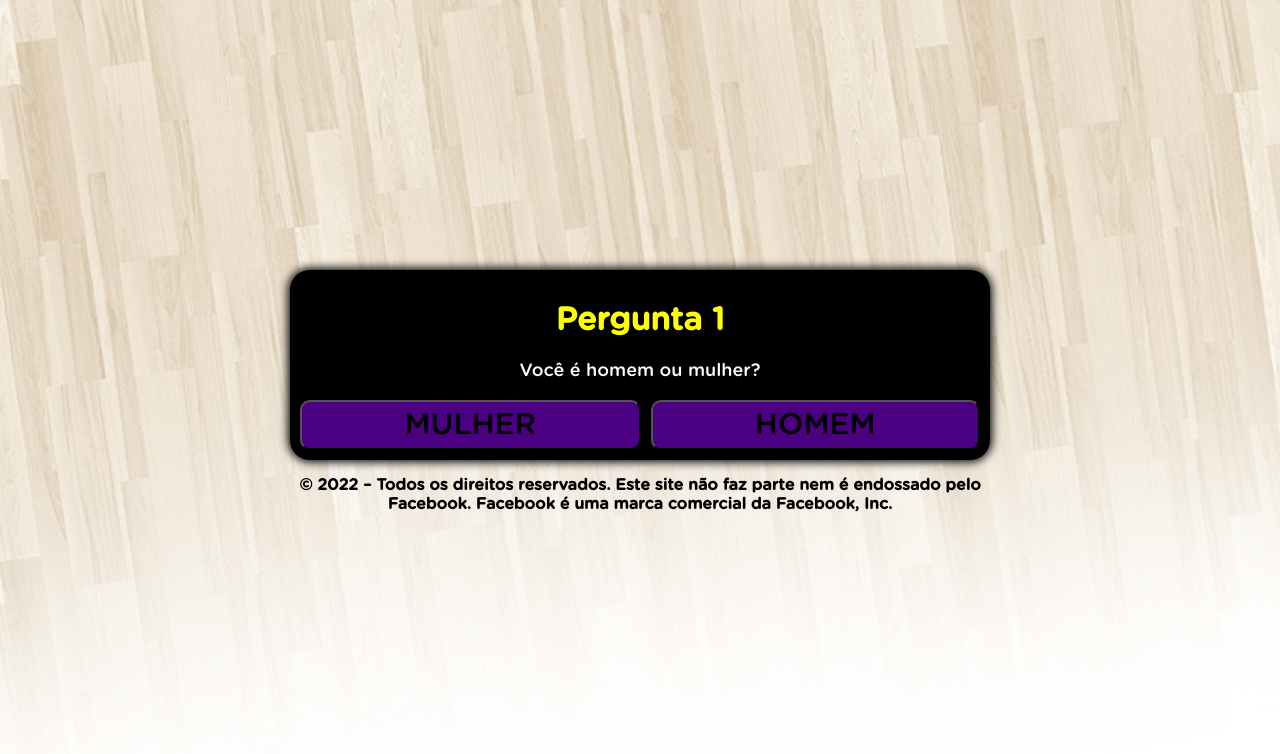
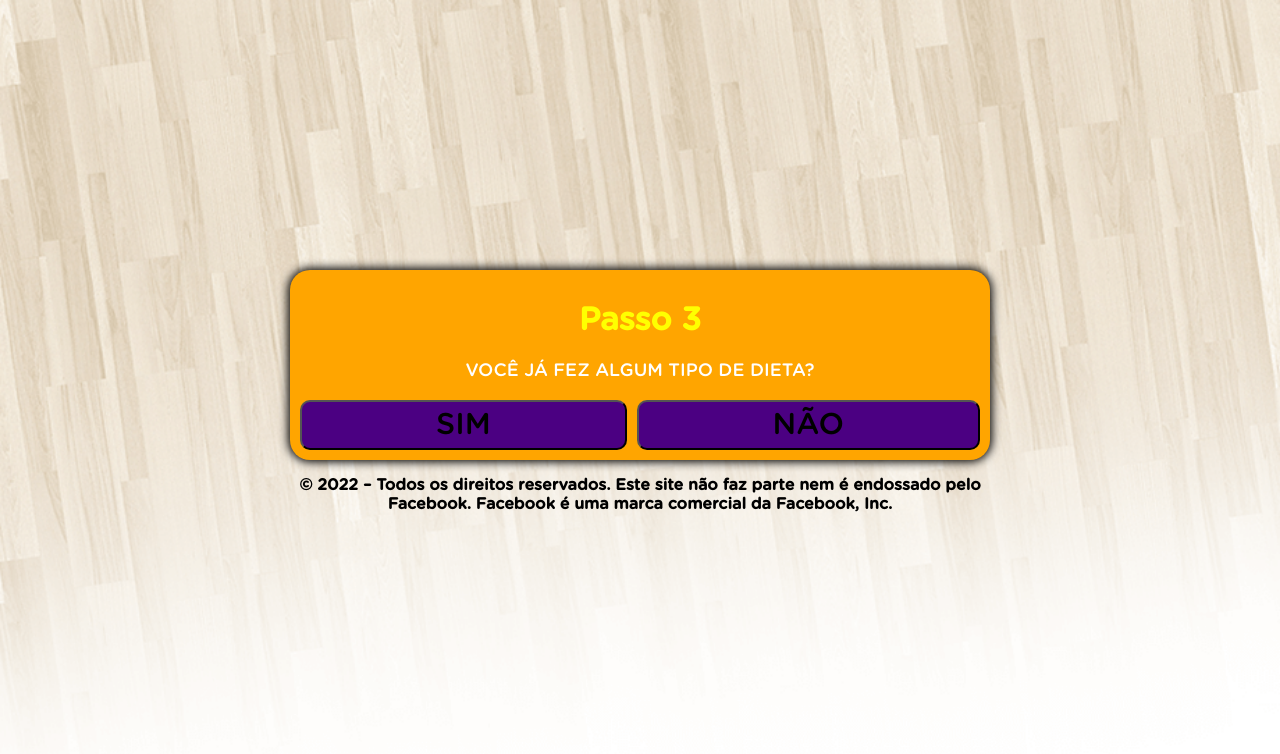
Before and after one commit to Deti8/helenmaria.site, a plain HTML site: page index.html in a window 1280 px wide. Drawn offline with Linux system fonts and the light colour scheme.

Commit message:
Update index.html

```diff
--- a/index.html
+++ b/index.html
@@ -1,6 +1,6 @@
 <!DOCTYPE html>
 <html lang="pt-br">
-<title>Perca de peso</title>
+<title>OLÁ</title>
 <head>
 
  <!-- Meta Pixel Code -->
@@ -55,7 +55,7 @@
       max-width: 90%;
     }
     .black {
-      background-color: black;
+      background-color: orange;
       padding: 10px;
       text-align: center;
       border-radius: 20px;
@@ -100,18 +100,18 @@
 <div class="black">
 <div id="primeira">
 <div class="question">
-<h1>Pergunta 1</h1>
-<p>Você é homem ou mulher?</p>
+<h1>Passo 3</h1>
+<p>VOCÊ JÁ FEZ ALGUM TIPO DE DIETA?</p>
 </div>
 <div class="answer">
-<button class="btn" onclick="segunda()">MULHER</button>
-<button class="btn" onclick="segunda()">HOMEM</button>
+<button class="btn" onclick="segunda()">SIM</button>
+<button class="btn" onclick="segunda()">NÃO</button>
 </div>
 </div>
 <div id="segunda" class="hide">
 <div class="question">
-<h1>Pergunta 2</h1>
-<p>Você gosta de algum tipo de doces... ou salgados?</p>
+<h1>PASSO 2</h1>
+<p>DIETAS QUE CONTINHAM SÓ FRANGO,AVEIA ECSALADA?</p>
 </div>
 <div class="answer">
 <button class="btn" onclick="terceira()">SIM</button>
@@ -120,7 +120,7 @@
 </div>
 <div id="terceira" class="hide">
 <div class="question">
-<h1>Pergunta 3</h1>
+<h1>PASSO 1</h1>
 <p>O vídeo a seguir tem um limite para pouquíssimas pessoas verem ao mesmo tempo... Você pretende ver até o fim?</p>
 </div>
 <div class="answer">
```
